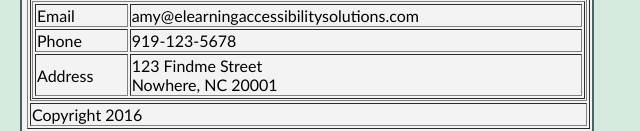
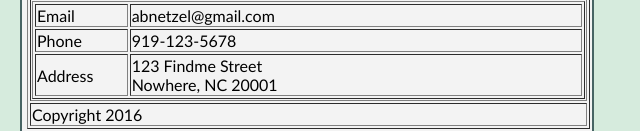
Before and after one commit to abnetzel/itc5642, a plain HTML site: page portfolio/contact.html in a window 1280 px wide. Shown: the part 323-454 px from the top of the page, without its empty margins (0-640 px from the left). Drawn offline with Linux system fonts and the light colour scheme.

Commit message:
Update contact.html

```diff
--- a/portfolio/contact.html
+++ b/portfolio/contact.html
@@ -73,7 +73,7 @@
         <td><table width="100%" border="1">
           <tr>
             <td width="17%">Email</td>
-            <td width="83%">amy@elearningaccessibilitysolutions.com</td>
+            <td width="83%">abnetzel@gmail.com</td>
           </tr>
           <tr>
             <td>Phone</td>
```
